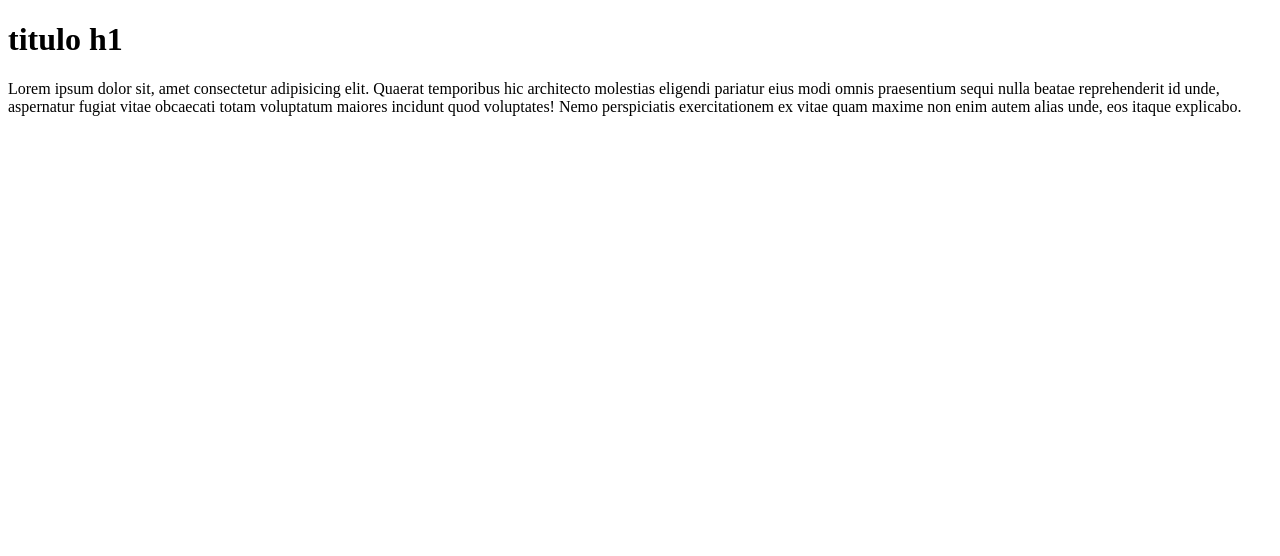
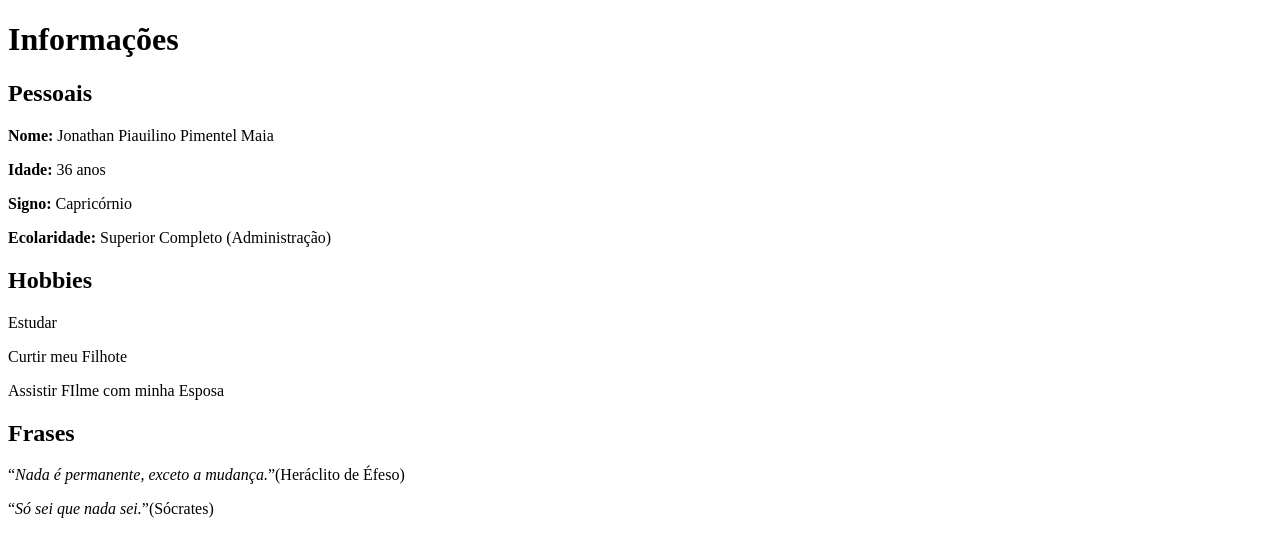
Before and after one commit to jonathanppmaia/atividade_github, a plain HTML site: page index.html in a window 1280 px wide. Drawn offline with Linux system fonts and the light colour scheme.

Commit message:
informações  no html

```diff
--- a/index.html
+++ b/index.html
@@ -8,9 +8,25 @@
 </head>
 
 <body>
-  <h1>titulo h1</h1>
-  <p> Lorem ipsum dolor sit, amet consectetur adipisicing elit. Quaerat temporibus hic architecto molestias eligendi pariatur eius modi omnis praesentium sequi nulla beatae reprehenderit id unde, aspernatur fugiat vitae obcaecati totam voluptatum maiores incidunt quod voluptates! Nemo perspiciatis exercitationem ex vitae quam maxime non enim autem alias unde, eos itaque explicabo.</p>
-
+  <h1>Informações</h1>
+  <h2>Pessoais</h2>
+  <div>
+    <p><b>Nome:</b> Jonathan Piauilino Pimentel Maia</p>
+    <p><b>Idade:</b> 36 anos</p>
+    <p><b>Signo:</b> Capricórnio</p>
+    <p><b>Ecolaridade:</b> Superior Completo (Administração)</p>
+  </div>
+  <h2>Hobbies</h2>
+  <div>
+    <p>Estudar</p>
+    <p>Curtir meu Filhote</p>
+    <p>Assistir FIlme com minha Esposa</p>
+  </div>
+  <div>
+    <h2>Frases</h2>
+    <p><q><i>Nada é permanente, exceto a mudança.</i></q>(Heráclito de Éfeso)</p>
+    <p><q><i>Só sei que nada sei.</i></q>(Sócrates)</p>
+  </div>
 </body>
 
 </html>
```
